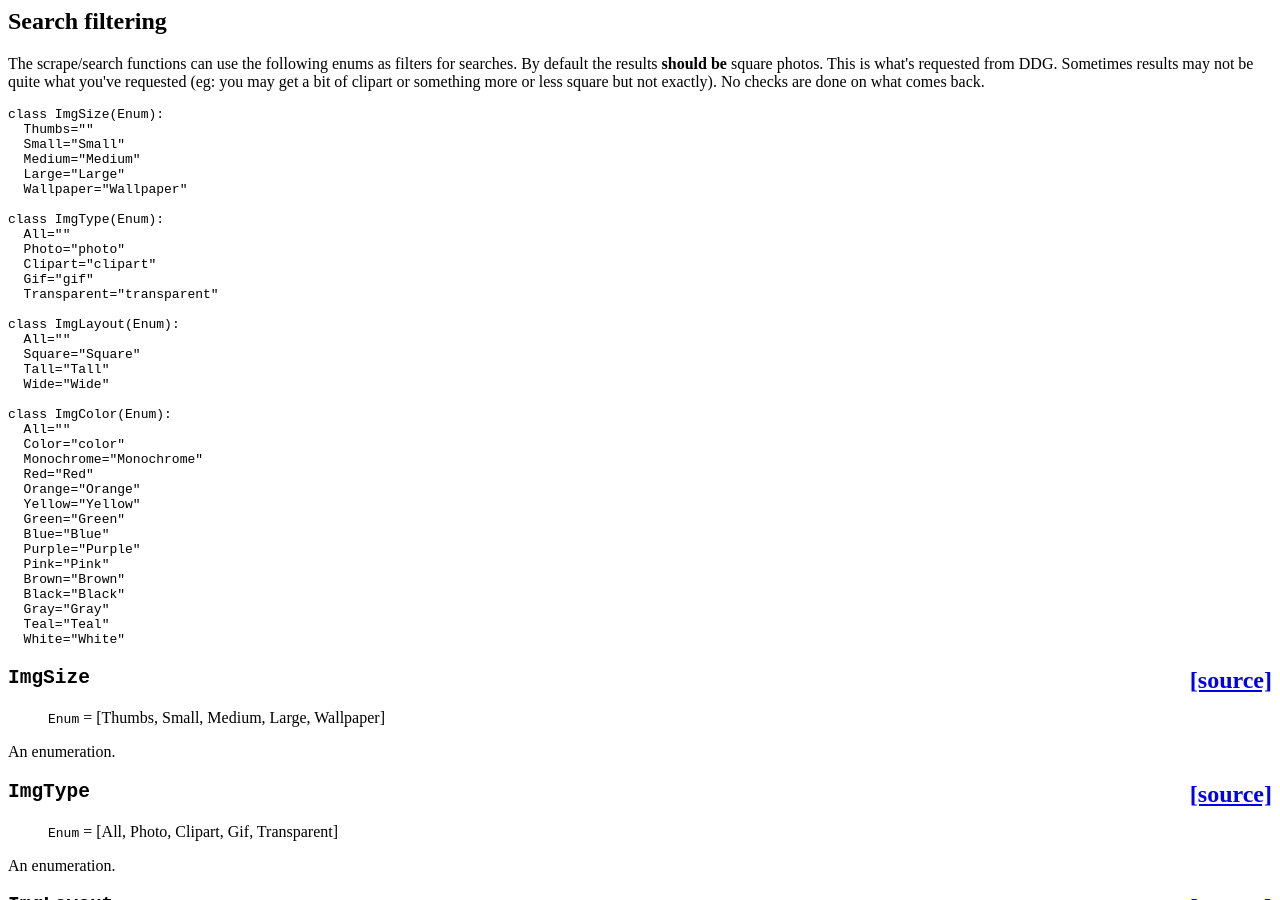
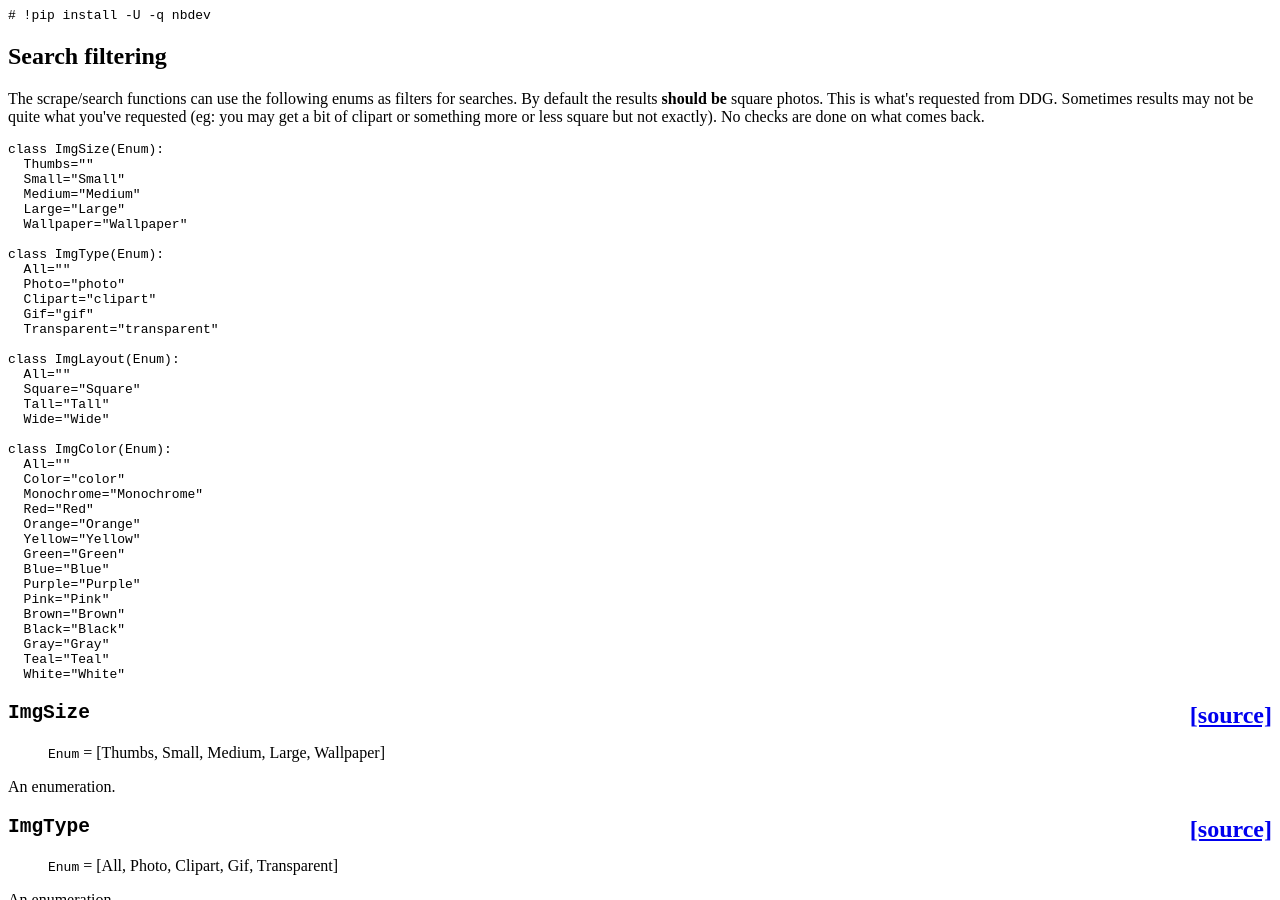
Before and after one commit to joedockrill/jmd_imagescraper, a Jekyll site: the page built from docs/core.html, in a window 1280 px wide and 900 px high. Built offline with Jekyll 4.4.1, drawn with Linux system fonts in a browser that asks for light colours.

Commit message:
fix CI diff error?

```diff
--- a/docs/core.html
+++ b/docs/core.html
@@ -25,6 +25,23 @@
     {% raw %}
 
 <div class="cell border-box-sizing code_cell rendered">
+
+</div>
+    {% endraw %}
+
+    {% raw %}
+
+<div class="cell border-box-sizing code_cell rendered">
+<div class="input">
+
+<div class="inner_cell">
+    <div class="input_area">
+<div class=" highlight hl-ipython3"><pre><span></span><span class="c1"># !pip install -U -q nbdev</span>
+</pre></div>
+
+    </div>
+</div>
+</div>
 
 </div>
     {% endraw %}
@@ -219,7 +236,7 @@
 
 
 <div class="output_markdown rendered_html output_subarea ">
-<h4 id="duckduckgo_scrape_urls" class="doc_header"><code>duckduckgo_scrape_urls</code><a href="https://github.com/joedockrill/jmd_imagescraper/tree/master/jmd_imagescraper/core.py#L63" class="source_link" style="float:right">[source]</a></h4><blockquote><p><code>duckduckgo_scrape_urls</code>(<strong><code>keywords</code></strong>:<code>str</code>, <strong><code>max_results</code></strong>:<code>int</code>, <strong><code>img_size</code></strong>:<a href="/jmd_imagescraper/core.html#ImgSize"><code>ImgSize</code></a>=<em><code>&lt;ImgSize.Thumbs: ''&gt;</code></em>, <strong><code>img_type</code></strong>:<a href="/jmd_imagescraper/core.html#ImgType"><code>ImgType</code></a>=<em><code>&lt;ImgType.Photo: 'photo'&gt;</code></em>, <strong><code>img_layout</code></strong>:<a href="/jmd_imagescraper/core.html#ImgLayout"><code>ImgLayout</code></a>=<em><code>&lt;ImgLayout.Square: 'Square'&gt;</code></em>, <strong><code>img_color</code></strong>:<a href="/jmd_imagescraper/core.html#ImgColor"><code>ImgColor</code></a>=<em><code>&lt;ImgColor.All: ''&gt;</code></em>)</p>
+<h4 id="duckduckgo_scrape_urls" class="doc_header"><code>duckduckgo_scrape_urls</code><a href="https://github.com/joedockrill/jmd_imagescraper/tree/master/jmd_imagescraper/core.py#L63" class="source_link" style="float:right">[source]</a></h4><blockquote><p><code>duckduckgo_scrape_urls</code>(<strong><code>keywords</code></strong>:<code>str</code>, <strong><code>max_results</code></strong>:<code>int</code>, <strong><code>img_size</code></strong>:<a href="/jmd_imagescrapercore.html#ImgSize"><code>ImgSize</code></a>=<em><code>&lt;ImgSize.Thumbs: ''&gt;</code></em>, <strong><code>img_type</code></strong>:<a href="/jmd_imagescrapercore.html#ImgType"><code>ImgType</code></a>=<em><code>&lt;ImgType.Photo: 'photo'&gt;</code></em>, <strong><code>img_layout</code></strong>:<a href="/jmd_imagescrapercore.html#ImgLayout"><code>ImgLayout</code></a>=<em><code>&lt;ImgLayout.Square: 'Square'&gt;</code></em>, <strong><code>img_color</code></strong>:<a href="/jmd_imagescrapercore.html#ImgColor"><code>ImgColor</code></a>=<em><code>&lt;ImgColor.All: ''&gt;</code></em>)</p>
 </blockquote>
 <p>scrape urls from duckduckgo image search</p>
 
@@ -576,7 +593,7 @@
 
 
 <div class="output_markdown rendered_html output_subarea ">
-<h4 id="duckduckgo_search" class="doc_header"><code>duckduckgo_search</code><a href="https://github.com/joedockrill/jmd_imagescraper/tree/master/jmd_imagescraper/core.py#L194" class="source_link" style="float:right">[source]</a></h4><blockquote><p><code>duckduckgo_search</code>(<strong><code>path</code></strong>:<code>Union</code>[<code>str</code>, <code>Path</code>], <strong><code>label</code></strong>:<code>str</code>, <strong><code>keywords</code></strong>:<code>str</code>, <strong><code>max_results</code></strong>:<code>int</code>=<em><code>100</code></em>, <strong><code>img_size</code></strong>:<a href="/jmd_imagescraper/core.html#ImgSize"><code>ImgSize</code></a>=<em><code>&lt;ImgSize.Thumbs: ''&gt;</code></em>, <strong><code>img_type</code></strong>:<a href="/jmd_imagescraper/core.html#ImgType"><code>ImgType</code></a>=<em><code>&lt;ImgType.Photo: 'photo'&gt;</code></em>, <strong><code>img_layout</code></strong>:<a href="/jmd_imagescraper/core.html#ImgLayout"><code>ImgLayout</code></a>=<em><code>&lt;ImgLayout.Square: 'Square'&gt;</code></em>, <strong><code>img_color</code></strong>:<a href="/jmd_imagescraper/core.html#ImgColor"><code>ImgColor</code></a>=<em><code>&lt;ImgColor.All: ''&gt;</code></em>)</p>
+<h4 id="duckduckgo_search" class="doc_header"><code>duckduckgo_search</code><a href="https://github.com/joedockrill/jmd_imagescraper/tree/master/jmd_imagescraper/core.py#L194" class="source_link" style="float:right">[source]</a></h4><blockquote><p><code>duckduckgo_search</code>(<strong><code>path</code></strong>:<code>Union</code>[<code>str</code>, <code>Path</code>], <strong><code>label</code></strong>:<code>str</code>, <strong><code>keywords</code></strong>:<code>str</code>, <strong><code>max_results</code></strong>:<code>int</code>=<em><code>100</code></em>, <strong><code>img_size</code></strong>:<a href="/jmd_imagescrapercore.html#ImgSize"><code>ImgSize</code></a>=<em><code>&lt;ImgSize.Thumbs: ''&gt;</code></em>, <strong><code>img_type</code></strong>:<a href="/jmd_imagescrapercore.html#ImgType"><code>ImgType</code></a>=<em><code>&lt;ImgType.Photo: 'photo'&gt;</code></em>, <strong><code>img_layout</code></strong>:<a href="/jmd_imagescrapercore.html#ImgLayout"><code>ImgLayout</code></a>=<em><code>&lt;ImgLayout.Square: 'Square'&gt;</code></em>, <strong><code>img_color</code></strong>:<a href="/jmd_imagescrapercore.html#ImgColor"><code>ImgColor</code></a>=<em><code>&lt;ImgColor.All: ''&gt;</code></em>)</p>
 </blockquote>
 <p>run a duckduckgo search and download the images</p>
 
@@ -733,7 +750,7 @@
 
 
 <div class="output_markdown rendered_html output_subarea ">
-<h4 id="save_urls_to_csv" class="doc_header"><code>save_urls_to_csv</code><a href="https://github.com/joedockrill/jmd_imagescraper/tree/master/jmd_imagescraper/core.py#L206" class="source_link" style="float:right">[source]</a></h4><blockquote><p><code>save_urls_to_csv</code>(<strong><code>path</code></strong>:<code>Union</code>[<code>str</code>, <code>Path</code>], <strong><code>label</code></strong>:<code>str</code>, <strong><code>keywords</code></strong>:<code>str</code>, <strong><code>max_results</code></strong>:<code>int</code>=<em><code>100</code></em>, <strong><code>img_size</code></strong>:<a href="/jmd_imagescraper/core.html#ImgSize"><code>ImgSize</code></a>=<em><code>&lt;ImgSize.Thumbs: ''&gt;</code></em>, <strong><code>img_type</code></strong>:<a href="/jmd_imagescraper/core.html#ImgType"><code>ImgType</code></a>=<em><code>&lt;ImgType.Photo: 'photo'&gt;</code></em>, <strong><code>img_layout</code></strong>:<a href="/jmd_imagescraper/core.html#ImgLayout"><code>ImgLayout</code></a>=<em><code>&lt;ImgLayout.Square: 'Square'&gt;</code></em>, <strong><code>img_color</code></strong>:<a href="/jmd_imagescraper/core.html#ImgColor"><code>ImgColor</code></a>=<em><code>&lt;ImgColor.All: ''&gt;</code></em>)</p>
+<h4 id="save_urls_to_csv" class="doc_header"><code>save_urls_to_csv</code><a href="https://github.com/joedockrill/jmd_imagescraper/tree/master/jmd_imagescraper/core.py#L206" class="source_link" style="float:right">[source]</a></h4><blockquote><p><code>save_urls_to_csv</code>(<strong><code>path</code></strong>:<code>Union</code>[<code>str</code>, <code>Path</code>], <strong><code>label</code></strong>:<code>str</code>, <strong><code>keywords</code></strong>:<code>str</code>, <strong><code>max_results</code></strong>:<code>int</code>=<em><code>100</code></em>, <strong><code>img_size</code></strong>:<a href="/jmd_imagescrapercore.html#ImgSize"><code>ImgSize</code></a>=<em><code>&lt;ImgSize.Thumbs: ''&gt;</code></em>, <strong><code>img_type</code></strong>:<a href="/jmd_imagescrapercore.html#ImgType"><code>ImgType</code></a>=<em><code>&lt;ImgType.Photo: 'photo'&gt;</code></em>, <strong><code>img_layout</code></strong>:<a href="/jmd_imagescrapercore.html#ImgLayout"><code>ImgLayout</code></a>=<em><code>&lt;ImgLayout.Square: 'Square'&gt;</code></em>, <strong><code>img_color</code></strong>:<a href="/jmd_imagescrapercore.html#ImgColor"><code>ImgColor</code></a>=<em><code>&lt;ImgColor.All: ''&gt;</code></em>)</p>
 </blockquote>
 <p>run a search and concat the urls to a csv</p>
 
```
Also changed, not shown: 2 other files.
